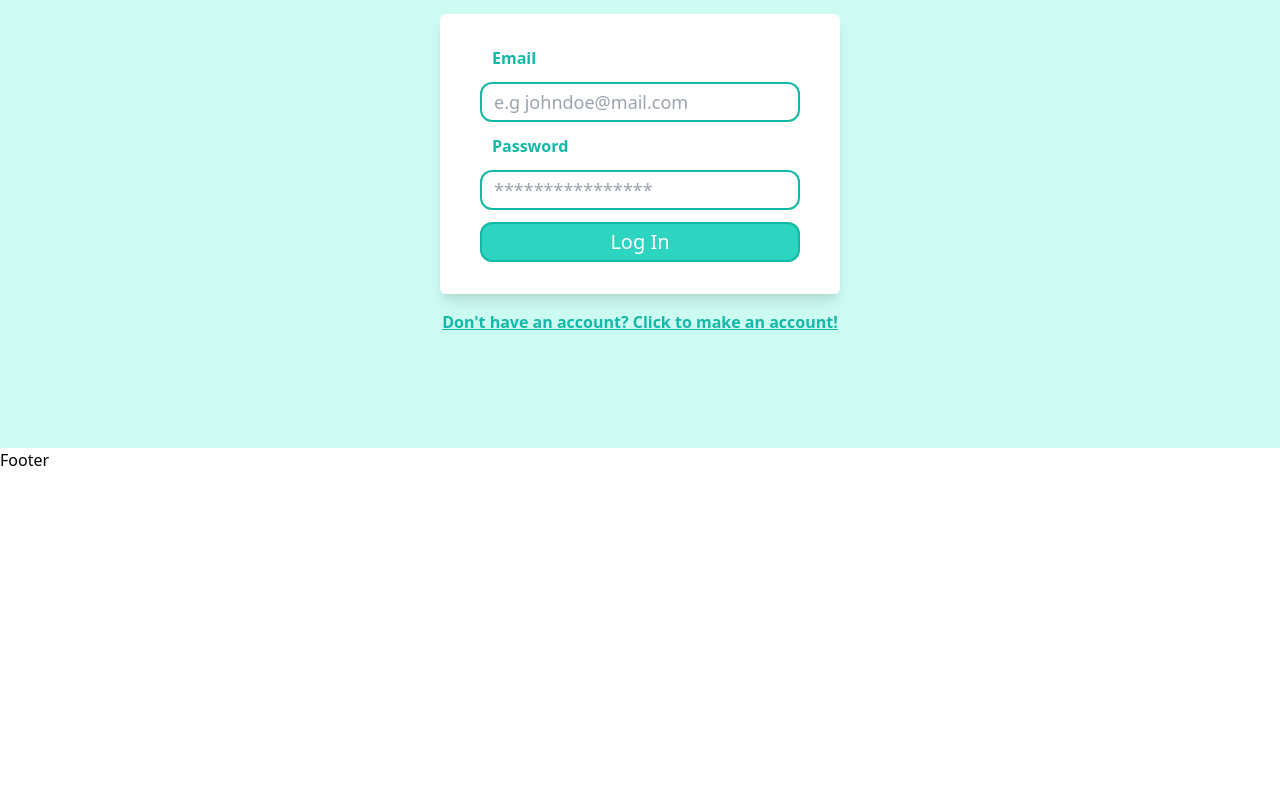
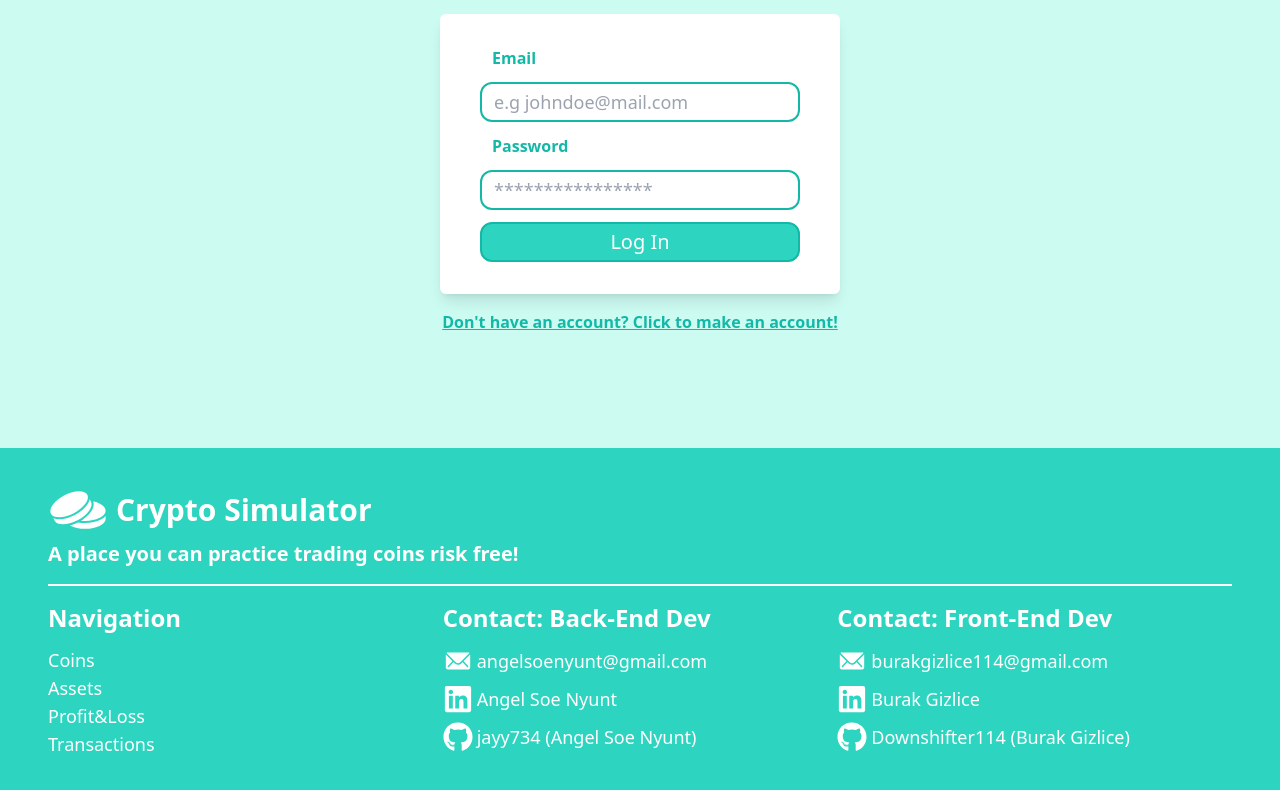
Before and after one commit to burakgizlice/CryptoSimulator, a React (Vite) app in the folder frontend/: page /user-sign-in in a window 1280 px wide. Shown: the part 244-1034 px from the top of the page. Before the commit the page ends 800 px from the top, so only its background shows below. Built offline with nearby package versions, Linux system fonts and the light colour scheme.

Commit message:
implemented the footer

```diff
--- a/frontend/src/components/common/Footer/Footer.jsx
+++ b/frontend/src/components/common/Footer/Footer.jsx
@@ -1,7 +1,65 @@
 import React from "react";
+import { GiTwoCoins } from "react-icons/gi";
+import pages from "../../util/navPageList.js";
+import { Link } from "react-router-dom";
+import { FaCopyright, FaLinkedin, FaGithub } from "react-icons/fa";
+import { IoIosMail } from "react-icons/io";
 
 const Footer = () => {
-	return <div>Footer</div>;
+	return (
+		<div className="w-full bg-teal-400 flex flex-col py-8 px-5 md:px-12">
+			<div className="flex gap-2 items-center">
+				<GiTwoCoins className="text-6xl text-white" />
+				<h1 className="text-3xl text-white font-bold">Crypto Simulator</h1>
+			</div>
+			<h2 className="text-white font-semibold text-xl">A place you can practice trading coins risk free!</h2>
+			<div className="w-full bg-white h-[2px] my-4"></div>
+			{/* 3 COLS */}
+			<div className="grid grid-cols-1 md:grid-cols-3">
+				<div>
+					<h3 className="text-white text-2xl font-semibold">Navigation</h3>
+					<ul className="flex flex-col py-3 text-white text-lg">
+						{pages.map((item, index) => (
+							<Link
+								className="transition-all hover:scale-105"
+								to={item.path}>
+								{item.name}
+							</Link>
+						))}
+					</ul>
+				</div>
+				<div>
+					<h3 className="text-white text-2xl font-semibold">Contact: Back-End Dev</h3>
+					<ul className="gap-2 flex flex-col py-3">
+						<a className="flex items-center text-white text-lg gap-1 cursor-pointer transition-all hover:scale-110 ">
+							<IoIosMail className="text-3xl" /> angelsoenyunt@gmail.com
+						</a>
+						<a className="flex items-center text-white text-lg gap-1 cursor-pointer transition-all hover:scale-110 ">
+							<FaLinkedin className="text-3xl" /> Angel Soe Nyunt
+						</a>
+						<a className="flex items-center text-white text-lg gap-1 cursor-pointer transition-all hover:scale-110 ">
+							<FaGithub className="text-3xl" /> jayy734 (Angel Soe Nyunt)
+						</a>
+					</ul>
+				</div>
+				<div>
+					<h3 className="text-white text-2xl font-semibold">Contact: Front-End Dev</h3>
+					<ul className="gap-2 flex flex-col py-3">
+						<a className="flex items-center text-white text-lg gap-1 cursor-pointer transition-all hover:scale-110 ">
+							<IoIosMail className="text-3xl" /> burakgizlice114@gmail.com
+						</a>
+						<a className="flex items-center text-white text-lg gap-1 cursor-pointer transition-all hover:scale-110 ">
+							<FaLinkedin className="text-3xl" /> Burak Gizlice
+						</a>
+						<a className="flex items-center text-white text-lg gap-1 cursor-pointer transition-all hover:scale-110 ">
+							<FaGithub className="text-3xl" /> Downshifter114 (Burak Gizlice)
+						</a>
+					</ul>
+				</div>
+			</div>
+			{/* Copyright */}
+		</div>
+	);
 };
 
 export default Footer;
```
